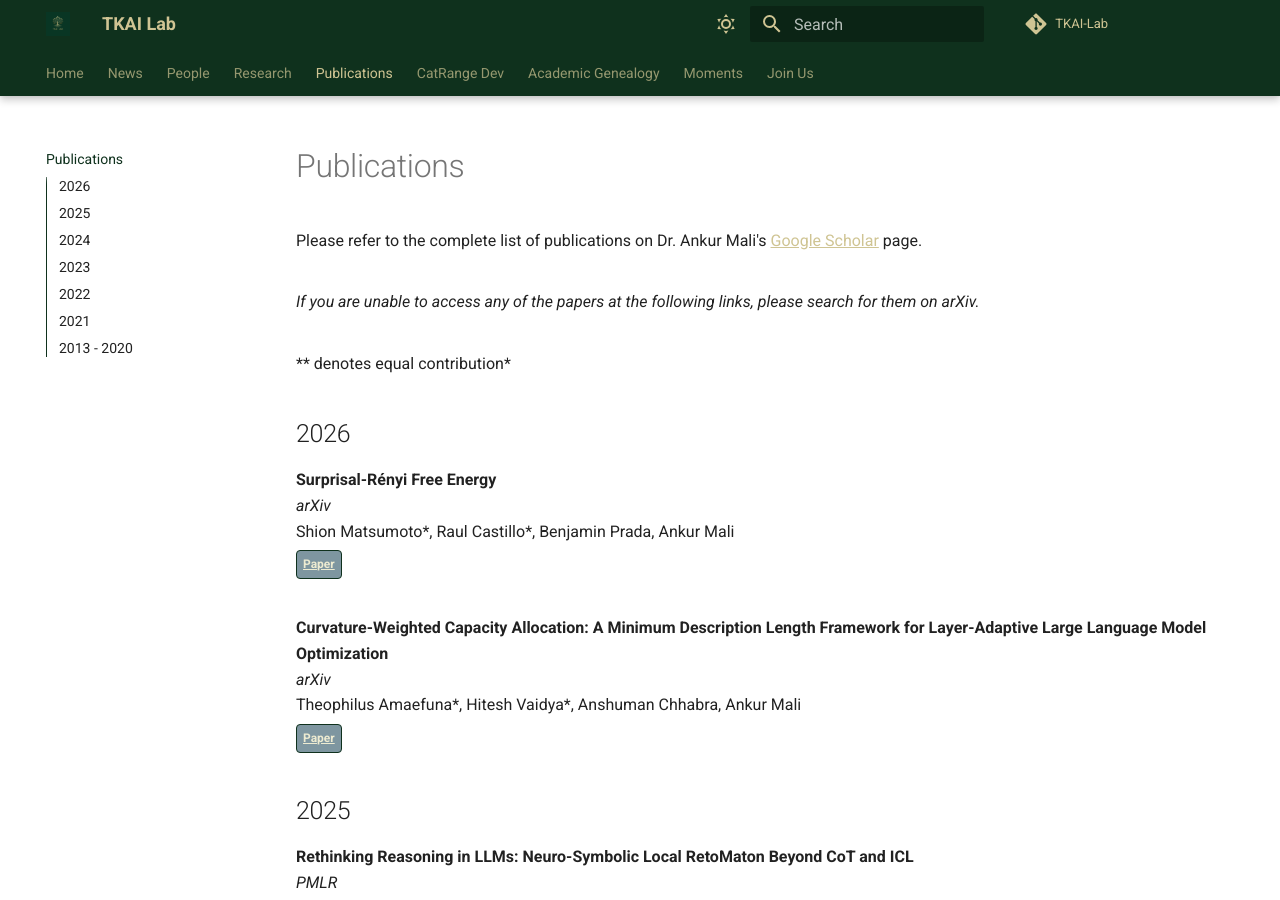
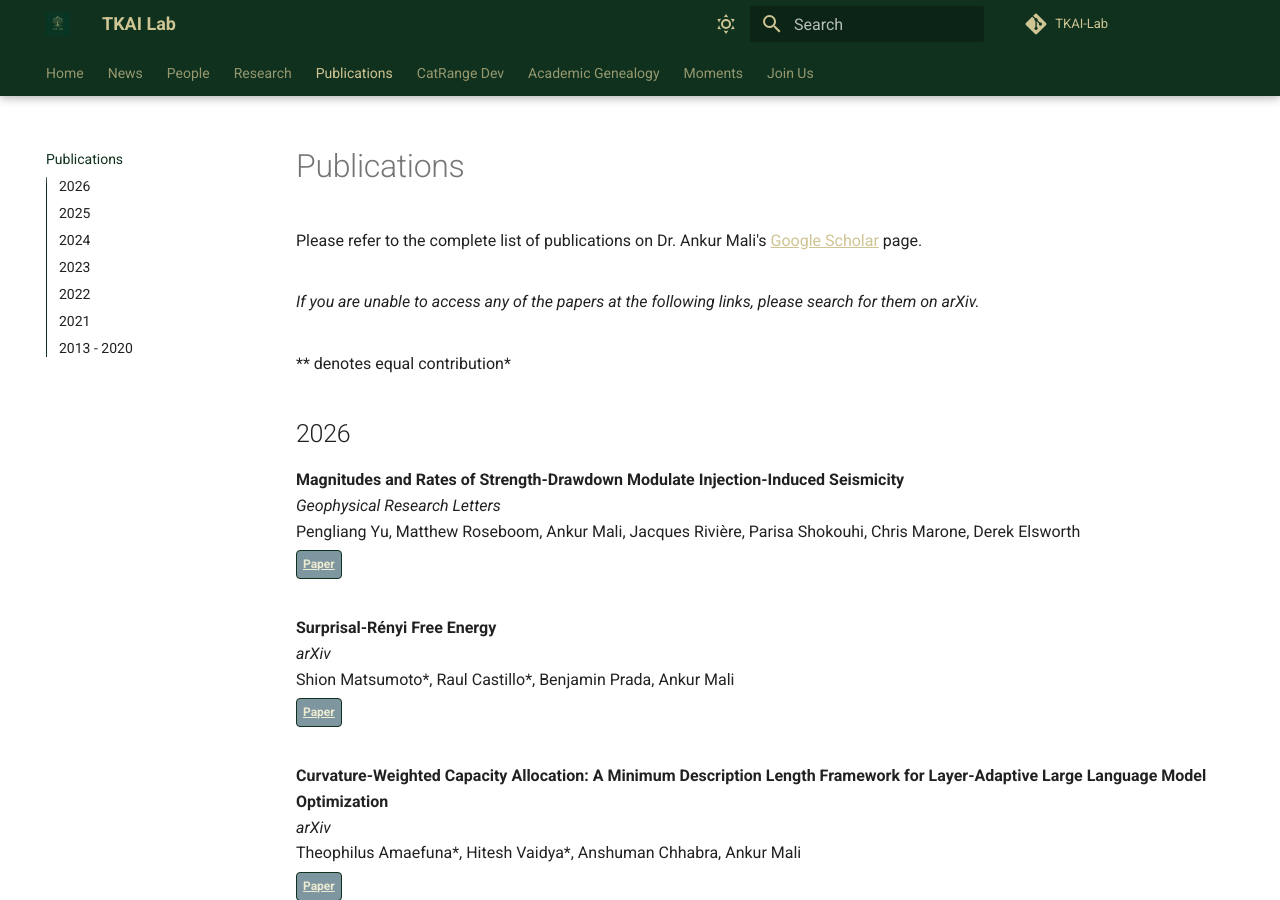
Before and after one commit to TKAI-LAB-Mali/tkai-lab-mali.github.io, an MkDocs documentation site: the page built from docs/publications.md, in a window 1280 px wide and 900 px high. Built offline with MkDocs 1.6.1 and Material for MkDocs 9.7.7, drawn with Linux system fonts in a browser that asks for light colours.

Commit message:
add paper (#30)

```diff
--- a/docs/publications.md
+++ b/docs/publications.md
@@ -10,6 +10,11 @@ Please refer to the complete list of publications on Dr. Ankur Mali's [Google Sc
 \** denotes equal contribution*
 
 ## 2026
+
+**Magnitudes and Rates of Strength-Drawdown Modulate Injection-Induced Seismicity**<br>
+    *Geophysical Research Letters*<br>
+    Pengliang Yu, Matthew Roseboom, Ankur Mali, Jacques Rivière, Parisa Shokouhi, Chris Marone, Derek Elsworth<br>
+    [Paper](https://doi.org/10.1029/2026GL122290){ .md-button .md-button--small }
 
 **Surprisal-Rényi Free Energy**<br>
     *arXiv*<br>
```
Also changed, not shown: .pre-commit-config.yaml (+5 -5 lines), docs/research.md (+2 -2 lines).
